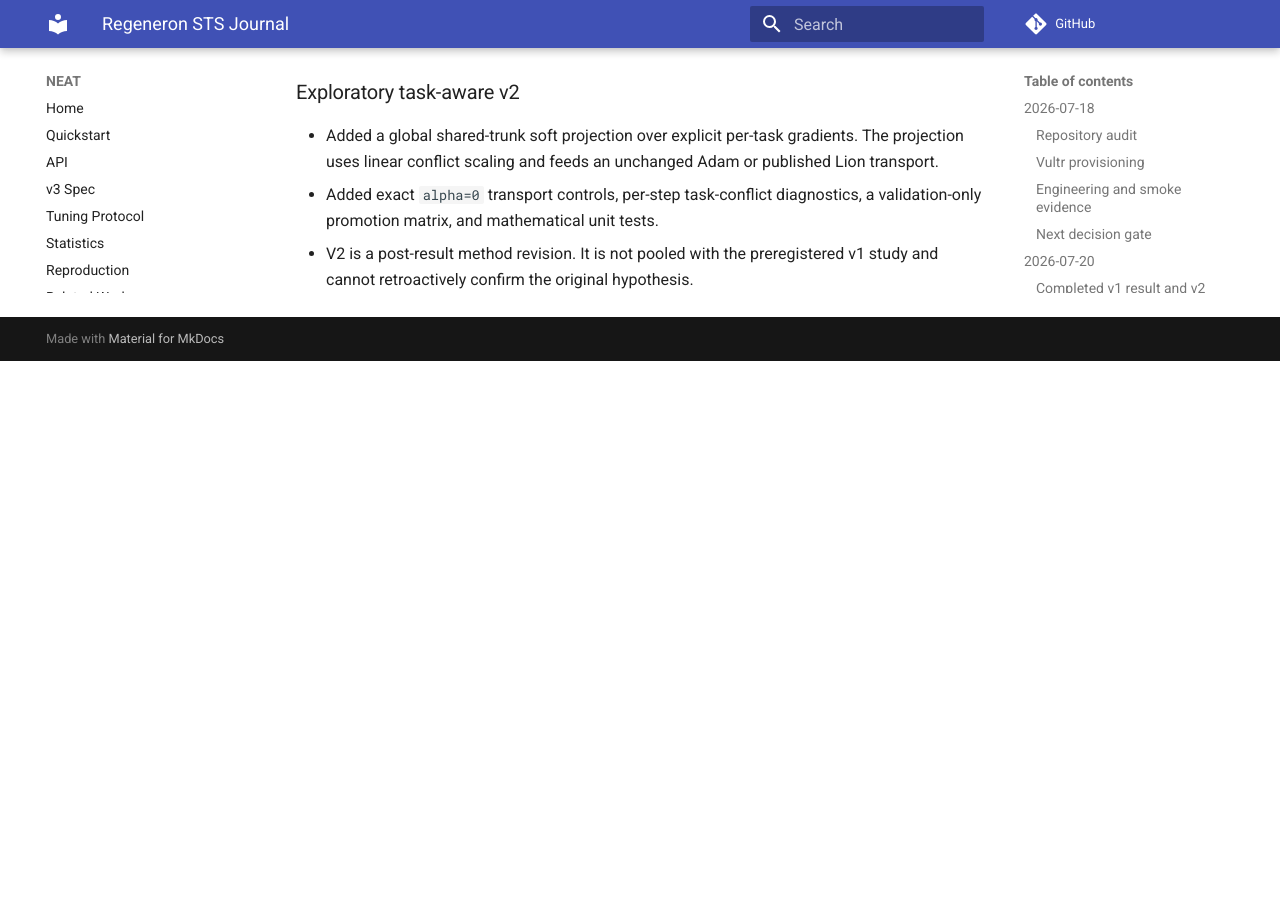
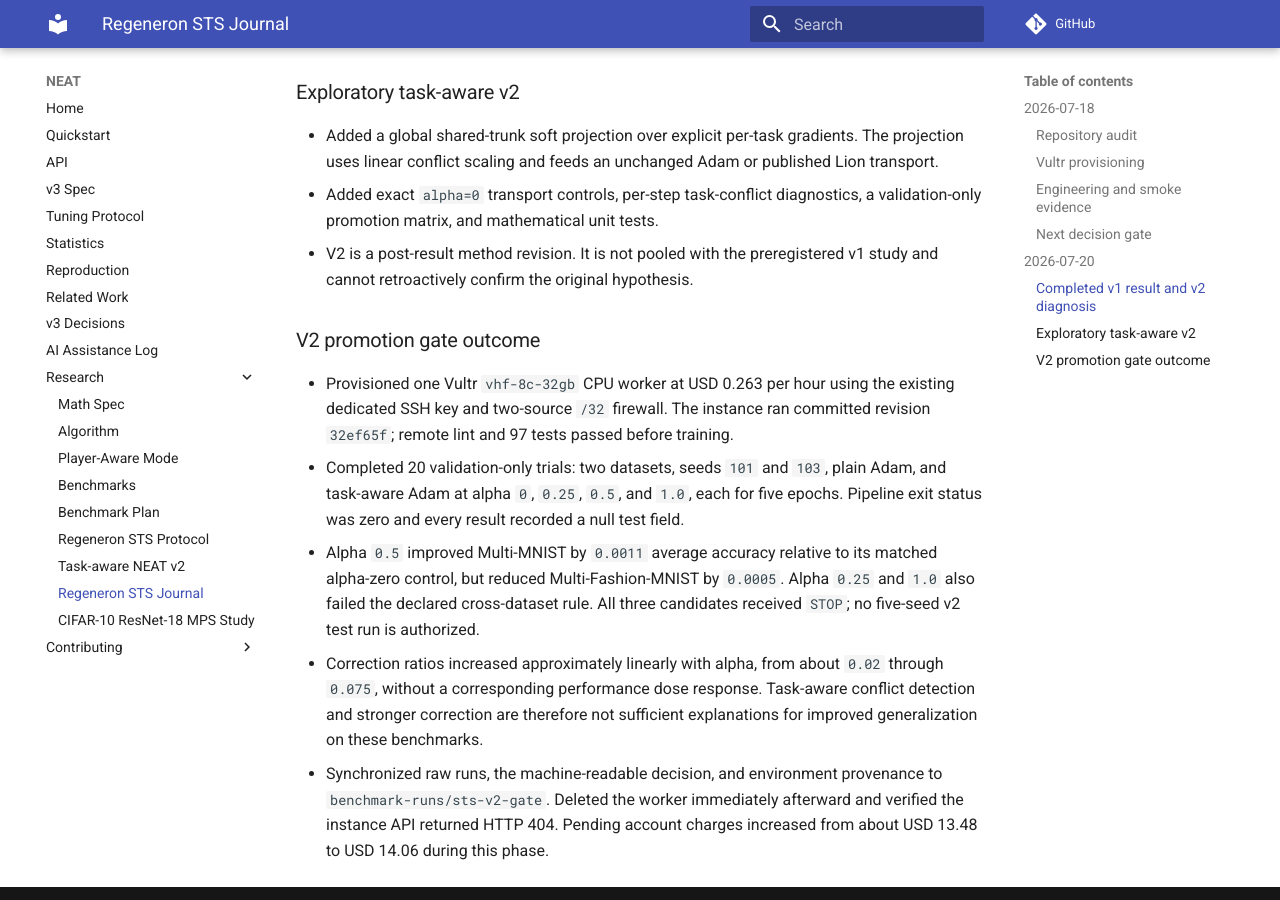
Before and after one commit to ItCodinTime/NEAT, an MkDocs documentation site: the page built from docs/research/sts-experiment-journal.md, in a window 1280 px wide and 900 px high, scrolled down 1959 px. Built offline with MkDocs 1.6.1 and Material for MkDocs 9.7.7, drawn with Linux system fonts in a browser that asks for light colours; comment, search, counter and statistics services are not loaded; before the commit the page ends 2320 px from its top, so only the background shows below that.

Commit message:
docs: record task-aware NEAT v2 gate

```diff
--- a/docs/research/sts-experiment-journal.md
+++ b/docs/research/sts-experiment-journal.md
@@ -81,3 +81,25 @@ grid. Tier 1 remains blocked until `locked_lrs.json` is complete.
   a validation-only promotion matrix, and mathematical unit tests.
 - V2 is a post-result method revision. It is not pooled with the preregistered
   v1 study and cannot retroactively confirm the original hypothesis.
+
+### V2 promotion gate outcome
+
+- Provisioned one Vultr `vhf-8c-32gb` CPU worker at USD 0.263 per hour using the
+  existing dedicated SSH key and two-source `/32` firewall. The instance ran
+  committed revision `32ef65f`; remote lint and 97 tests passed before training.
+- Completed 20 validation-only trials: two datasets, seeds `101` and `103`,
+  plain Adam, and task-aware Adam at alpha `0`, `0.25`, `0.5`, and `1.0`, each
+  for five epochs. Pipeline exit status was zero and every result recorded a
+  null test field.
+- Alpha `0.5` improved Multi-MNIST by `0.0011` average accuracy relative to its
+  matched alpha-zero control, but reduced Multi-Fashion-MNIST by `0.0005`.
+  Alpha `0.25` and `1.0` also failed the declared cross-dataset rule. All three
+  candidates received `STOP`; no five-seed v2 test run is authorized.
+- Correction ratios increased approximately linearly with alpha, from about
+  `0.02` through `0.075`, without a corresponding performance dose response.
+  Task-aware conflict detection and stronger correction are therefore not
+  sufficient explanations for improved generalization on these benchmarks.
+- Synchronized raw runs, the machine-readable decision, and environment
+  provenance to `benchmark-runs/sts-v2-gate`. Deleted the worker immediately
+  afterward and verified the instance API returned HTTP 404. Pending account
+  charges increased from about USD 13.48 to USD 14.06 during this phase.
```
Also changed, not shown: docs/research/task-aware-neat-v2.md (+24 -0 lines).
